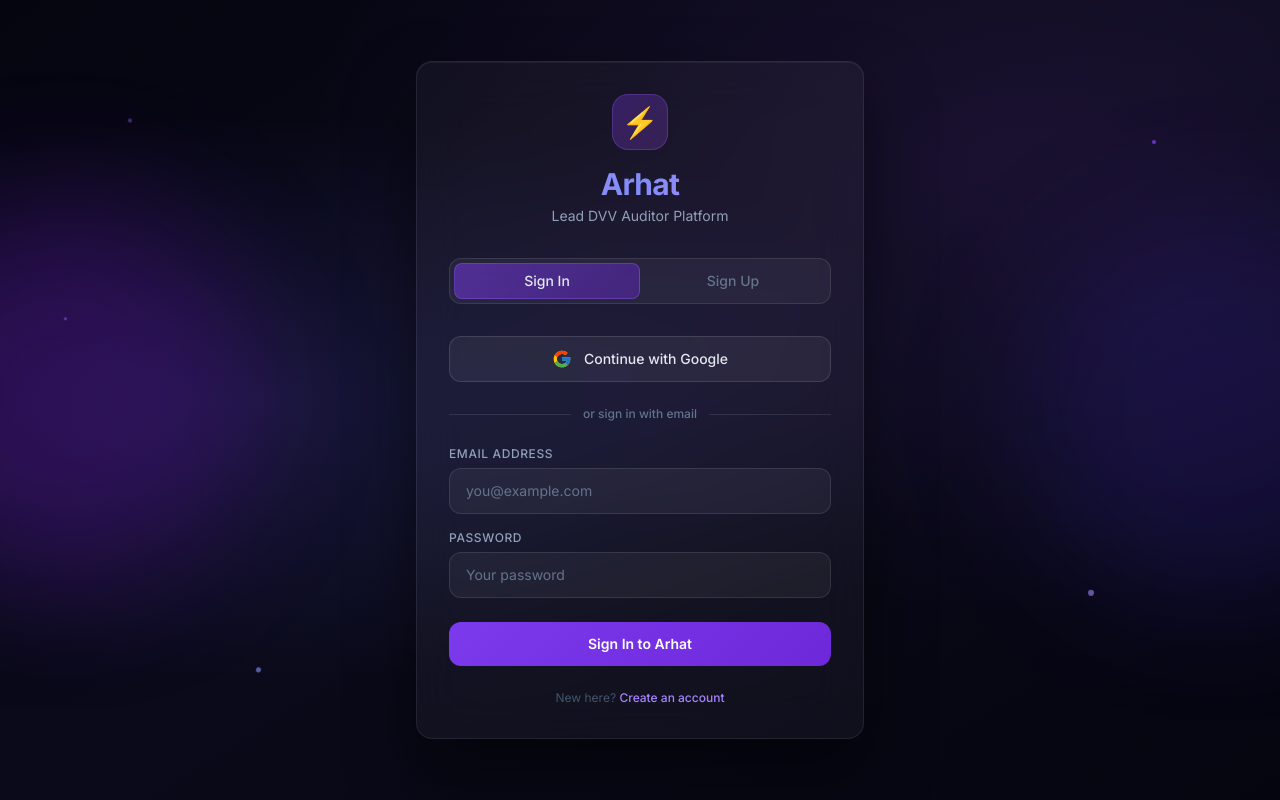
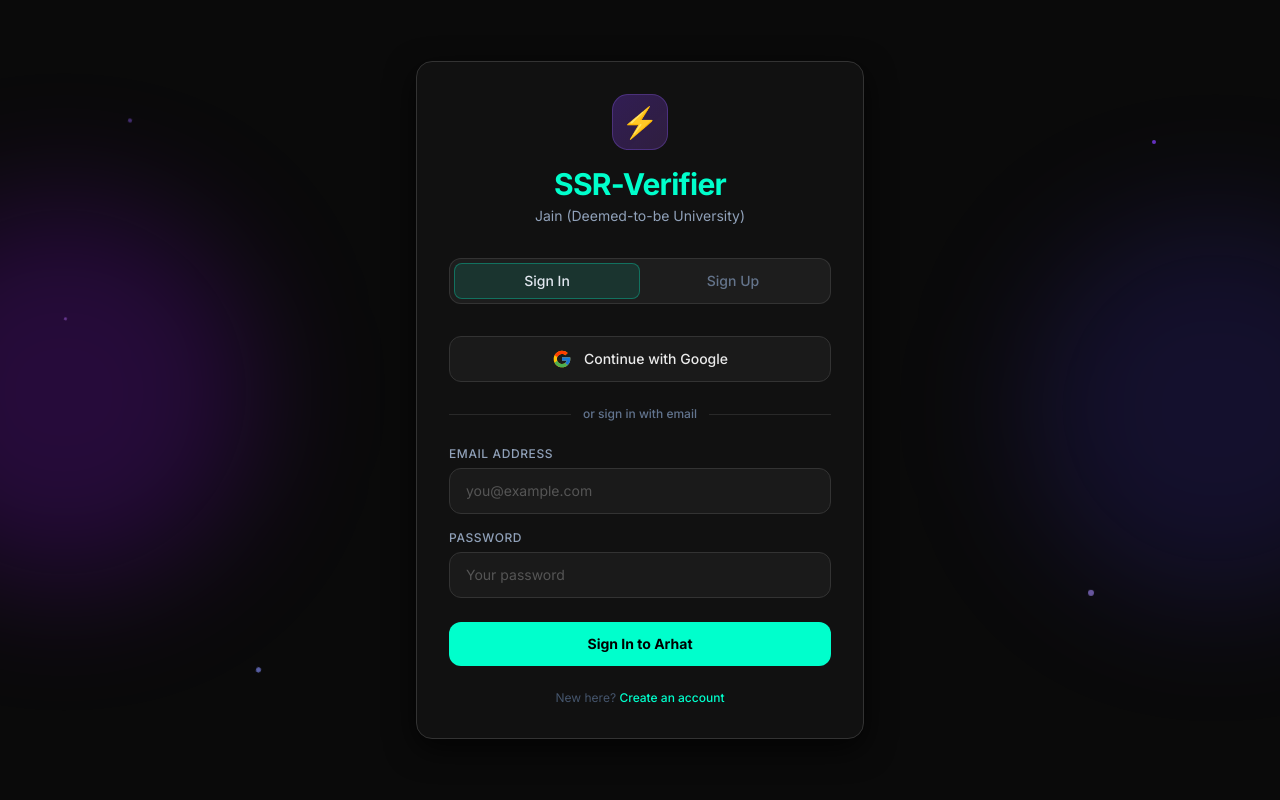
Before and after one commit to Zenthoriax/naac-prod, a React (Vite) app in the folder frontend/: page /login in a window 1280 px wide. Built offline with nearby package versions, Linux system fonts and the light colour scheme; no server answers.

Commit message:
style: revert auth page to SSR-Verifier name and original black/teal theme

```diff
--- a/frontend/src/App.jsx
+++ b/frontend/src/App.jsx
@@ -1,4 +1,7 @@
 import React, { useEffect, useState, Suspense, lazy } from 'react';
+import { ToastContainer } from 'react-toastify';
+import 'react-toastify/dist/ReactToastify.css';
+import Docs from './pages/Docs';
 import Auth from './pages/Auth';
 
 // Implement Code-Splitting: Only load the heavy Dashboard bundle if authenticated
--- a/frontend/src/index.css
+++ b/frontend/src/index.css
@@ -14,80 +14,59 @@
   overflow-x: hidden;
 }
 
-/* Animated background grid */
+/* Original Black Background */
 .auth-bg {
-  background-image:
-    radial-gradient(ellipse at 20% 50%, rgba(99, 102, 241, 0.15) 0%, transparent 50%),
-    radial-gradient(ellipse at 80% 20%, rgba(168, 85, 247, 0.1) 0%, transparent 50%),
-    linear-gradient(to bottom right, #050510, #0a0a1a, #050510);
-  background-size: cover;
+  background: #0a0a0a;
   min-height: 100vh;
 }
 
-/* Glassmorphism card */
+/* Glassmorphism card - Darker */
 .glass-card {
-  background: rgba(255, 255, 255, 0.04);
-  backdrop-filter: blur(24px);
-  -webkit-backdrop-filter: blur(24px);
-  border: 1px solid rgba(255, 255, 255, 0.08);
-  box-shadow:
-    0 32px 64px rgba(0, 0, 0, 0.5),
-    inset 0 1px 0 rgba(255, 255, 255, 0.06);
-}
-
-/* Animated gradient text */
-.gradient-text {
-  background: linear-gradient(135deg, #a78bfa, #818cf8, #c084fc);
-  -webkit-background-clip: text;
-  -webkit-text-fill-color: transparent;
-  background-clip: text;
+  background: #111;
+  border: 1px solid #333;
+  box-shadow: 0 10px 30px rgba(0, 0, 0, 0.7);
 }
 
 /* Input custom styles */
 .auth-input {
-  background: rgba(255, 255, 255, 0.05) !important;
-  border: 1px solid rgba(255, 255, 255, 0.1) !important;
-  color: #e2e8f0 !important;
+  background: #1a1a1a !important;
+  border: 1px solid #333 !important;
+  color: #eaeaea !important;
   transition: all 0.2s ease;
 }
 .auth-input::placeholder {
-  color: #64748b;
+  color: #555;
 }
 .auth-input:focus {
-  background: rgba(255, 255, 255, 0.08) !important;
-  border-color: rgba(139, 92, 246, 0.6) !important;
-  box-shadow: 0 0 0 3px rgba(139, 92, 246, 0.15) !important;
+  border-color: #00ffcc !important;
+  box-shadow: 0 0 0 2px rgba(0, 255, 204, 0.2) !important;
   outline: none !important;
 }
 
 /* Google button */
 .google-btn {
-  background: rgba(255, 255, 255, 0.06);
-  border: 1px solid rgba(255, 255, 255, 0.12);
+  background: #1a1a1a;
+  border: 1px solid #333;
+  color: #eaeaea;
   transition: all 0.2s ease;
 }
 .google-btn:hover {
-  background: rgba(255, 255, 255, 0.1);
-  border-color: rgba(255, 255, 255, 0.2);
-  transform: translateY(-1px);
-  box-shadow: 0 8px 25px rgba(0, 0, 0, 0.3);
+  background: #222;
+  border-color: #444;
 }
 
-/* Primary button */
+/* Primary button - Teal */
 .primary-btn {
-  background: linear-gradient(135deg, #7c3aed, #6d28d9);
+  background: #00ffcc;
+  color: #000;
+  font-weight: bold;
   transition: all 0.2s ease;
-  position: relative;
-  overflow: hidden;
 }
 .primary-btn:hover {
-  background: linear-gradient(135deg, #8b5cf6, #7c3aed);
+  background: #00ccaa;
   transform: translateY(-1px);
-  box-shadow: 0 8px 25px rgba(124, 58, 237, 0.4);
 }
-.primary-btn:active {
-  transform: translateY(0);
-}
+
 
 /* Floating particles */
 @keyframes float-particle {
--- a/frontend/src/pages/Auth.jsx
+++ b/frontend/src/pages/Auth.jsx
@@ -116,8 +116,8 @@
           >
             <span className="text-3xl">⚡</span>
           </motion.div>
-          <h1 className="gradient-text text-3xl font-bold tracking-tight">Arhat</h1>
-          <p className="text-slate-400 text-sm mt-1">Lead DVV Auditor Platform</p>
+          <h1 className="text-[#00ffcc] text-3xl font-bold tracking-tight">SSR-Verifier</h1>
+          <p className="text-slate-400 text-sm mt-1">Jain (Deemed-to-be University)</p>
         </div>
 
         {/* Mode Toggle */}
@@ -133,7 +133,7 @@
                 <motion.div
                   layoutId="tab-pill"
                   className="absolute inset-0 rounded-lg"
-                  style={{ background: 'linear-gradient(135deg, rgba(124, 58, 237, 0.5), rgba(109, 40, 217, 0.4))', border: '1px solid rgba(139, 92, 246, 0.4)' }}
+                  style={{ background: 'rgba(0, 255, 204, 0.1)', border: '1px solid rgba(0, 255, 204, 0.3)' }}
                   transition={{ type: 'spring', stiffness: 400, damping: 30 }}
                 />
               )}
@@ -250,7 +250,7 @@
           {isLogin ? "New here? " : "Already have an account? "}
           <button
             onClick={() => setMode(isLogin ? 'signup' : 'login')}
-            className="text-violet-400 hover:text-violet-300 transition-colors font-medium"
+            className="text-[#00ffcc] hover:text-[#00ccaa] transition-colors font-medium"
           >
             {isLogin ? 'Create an account' : 'Sign in'}
           </button>
```
